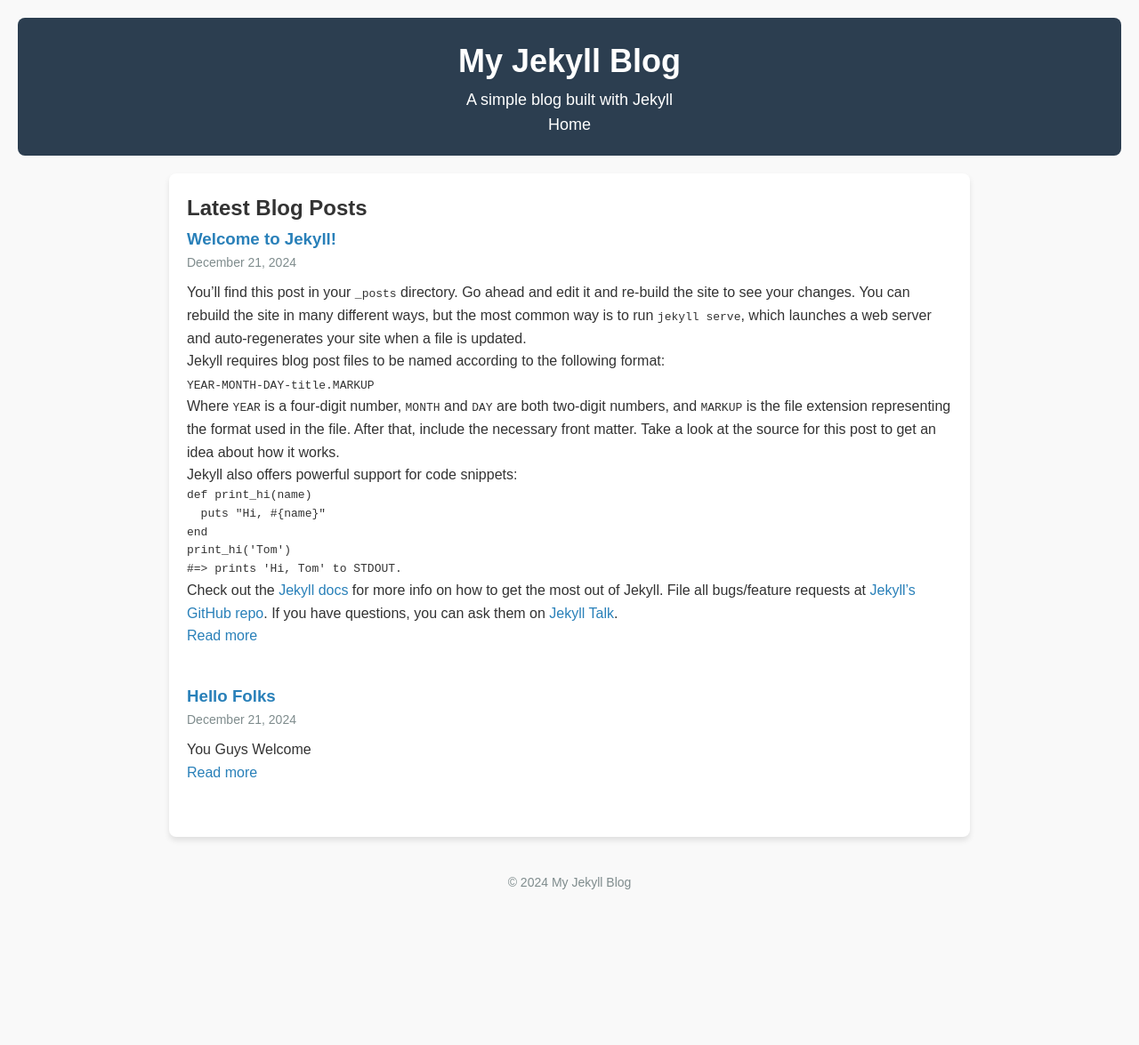
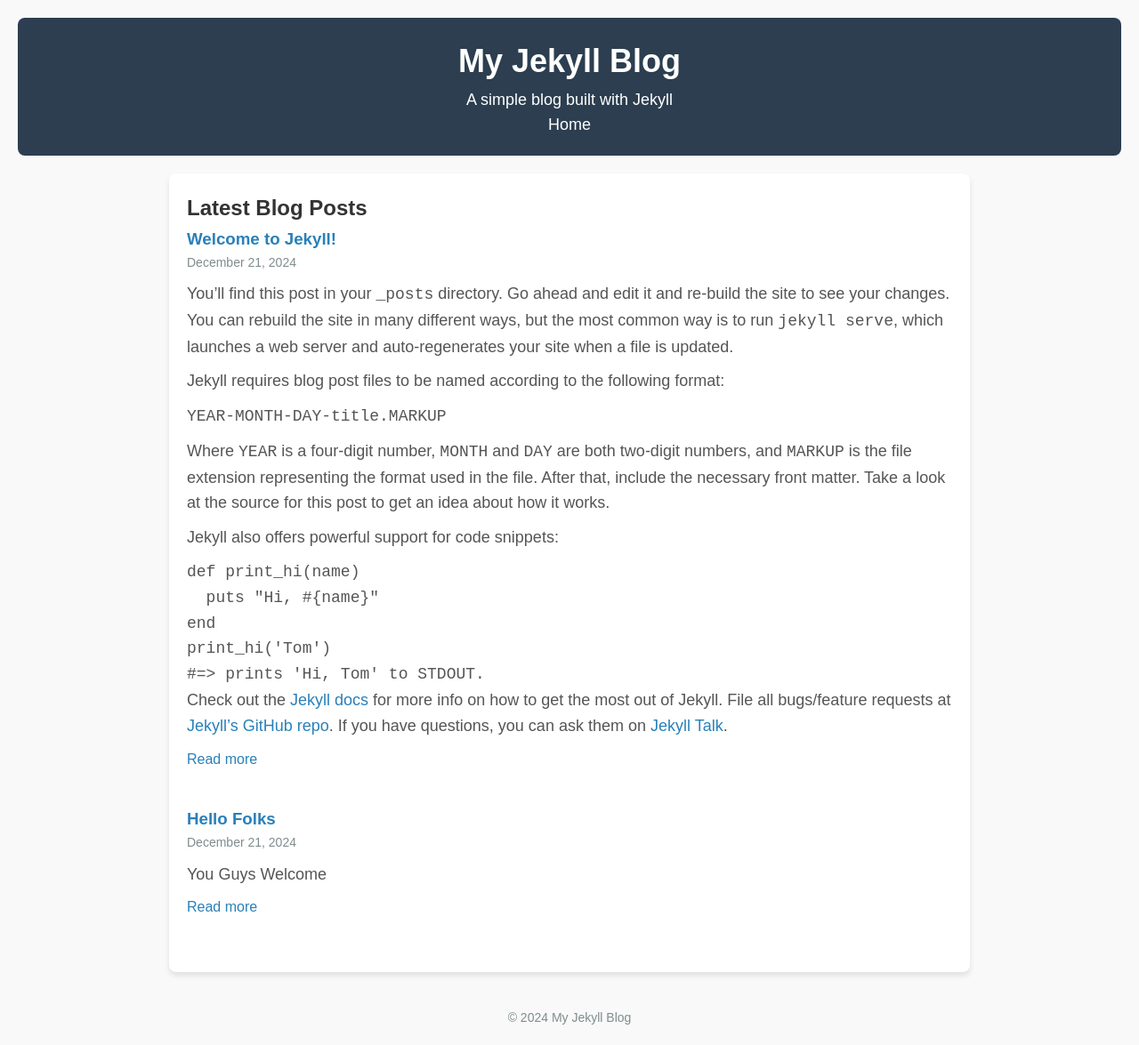
Before and after one commit to Hike-projects/Blogpage, a Jekyll site: the page built from index.markdown, in a window 1280 px wide. Shown: the whole page at 89% size. Built offline with Jekyll 4.4.1, drawn with Linux system fonts in a browser that asks for light colours; before the commit the page ends 1024 px from its top, so only the background shows below that.

Commit message:
Update style.css

```diff
--- a/assets/css/style.css
+++ b/assets/css/style.css
@@ -135,3 +135,13 @@ footer {
     font-size: 16px;
   }
 }
+/* Excerpt Styles */
+.excerpt {
+  font-size: 18px;
+  color: #555;
+  margin-bottom: 10px;
+}
+
+.excerpt p {
+  margin-bottom: 10px;
+}
```
